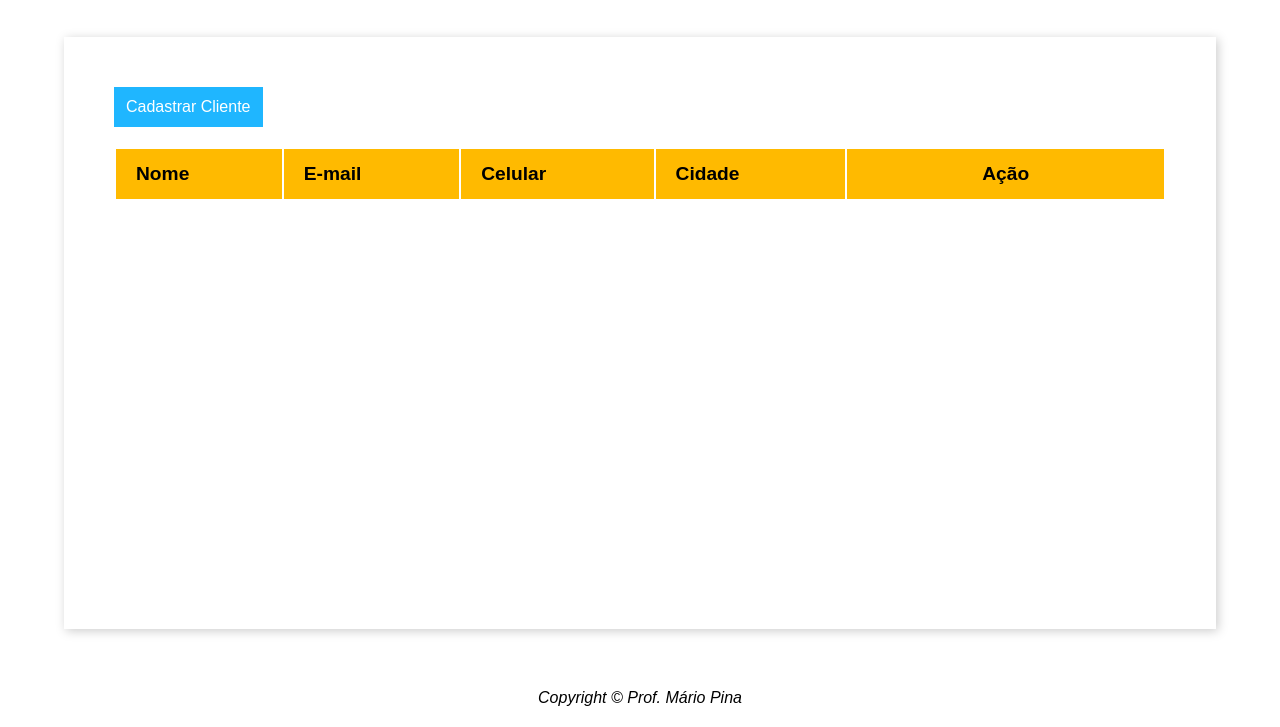
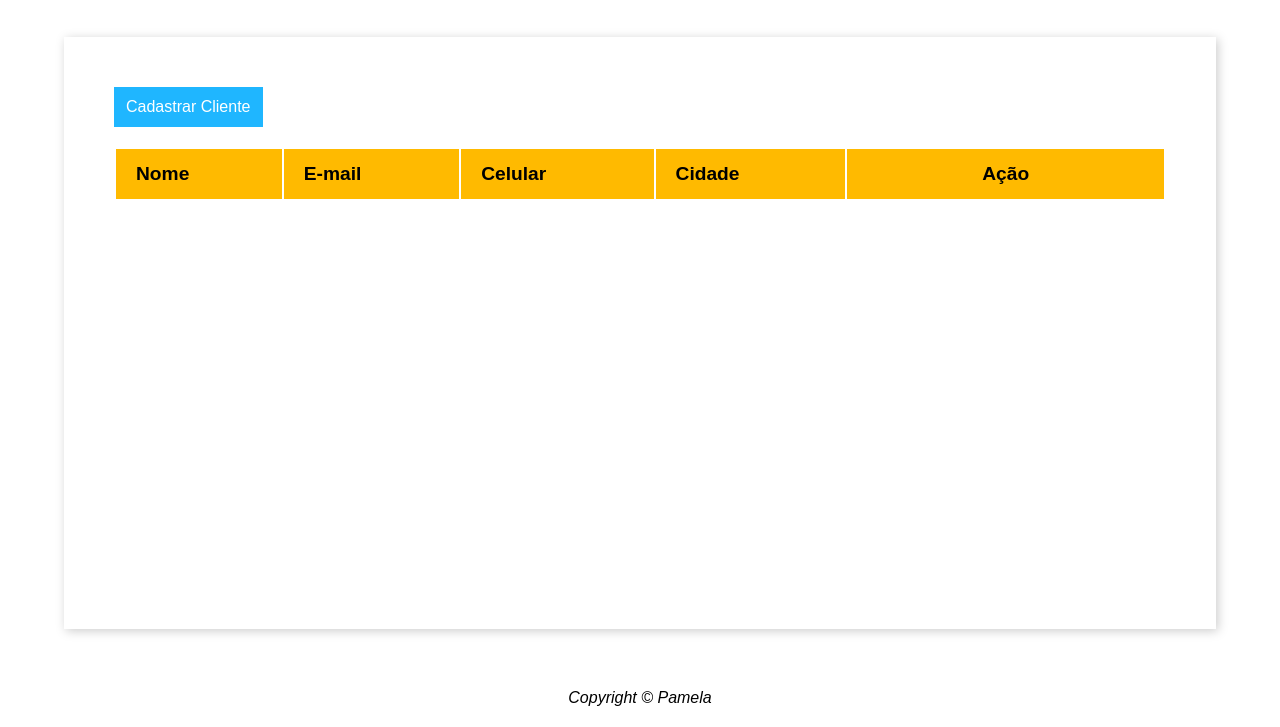
Before and after one commit to pamelasanches/cadastros, a plain HTML site: page index.html in a window 1280 px wide. Shown: the part 73-800 px from the top of the page. Drawn offline with Linux system fonts and the light colour scheme.

Commit message:
Update index.html

```diff
--- a/index.html
+++ b/index.html
@@ -64,7 +64,7 @@
 
     </main>
     <footer>
-        Copyright &copy; Prof. Mário Pina
+        Copyright &copy; Pamela
     </footer>
 
 
```
